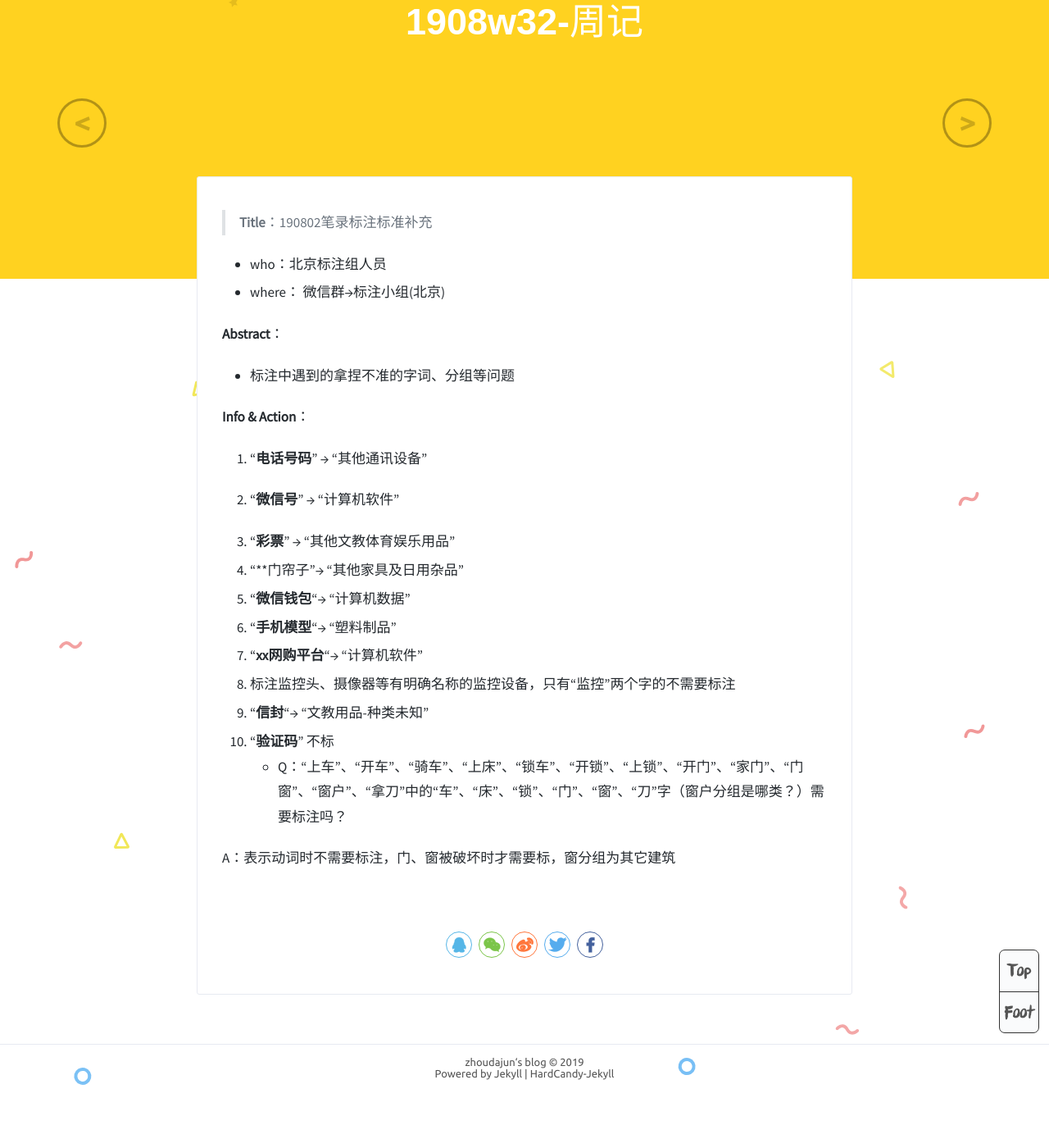
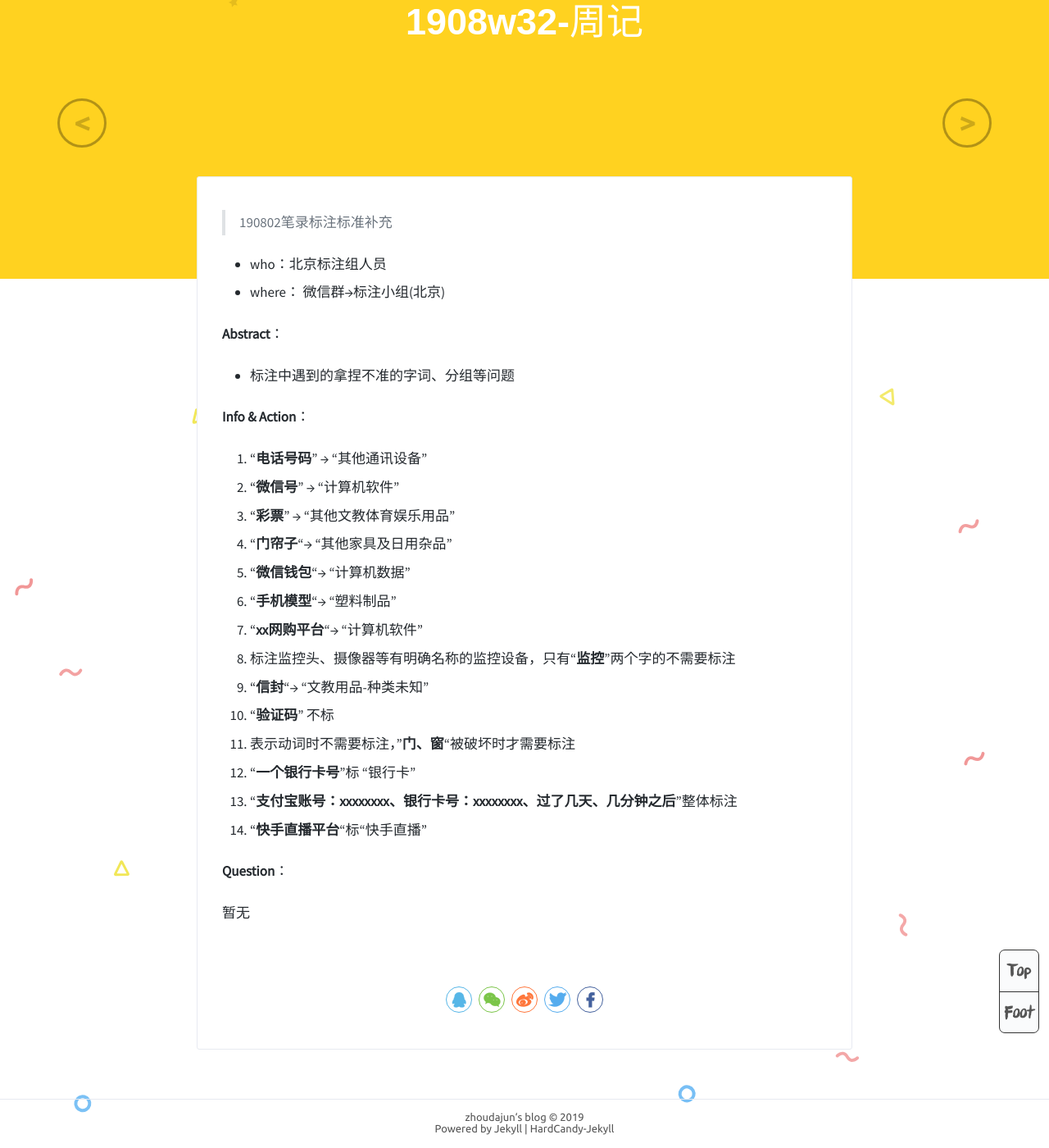
Before and after one commit to zhoudajun/zhoudajun.github.io, a Jekyll site: the page built from _posts/2019-08-10-w32-weekly-record.md, in a window 1280 px wide and 1400 px high, scrolled down 285 px. Shown: the whole window at 82% size. Built offline with Jekyll 4.4.1, drawn with Linux system fonts in a browser that asks for light colours; comment, search, counter and statistics services are not loaded; before the commit the page ends 1634 px from its top, so only the background shows below that.

Commit message:
Update 2019-08-10-w32-weekly-record.md

```diff
--- a/_posts/2019-08-10-w32-weekly-record.md
+++ b/_posts/2019-08-10-w32-weekly-record.md
@@ -8,7 +8,7 @@ color: rgb(255,210,32)
 tags: log
 ---
 
-> **Title**：190802笔录标注标准补充
+> 190802笔录标注标准补充
 
 
 
@@ -26,19 +26,22 @@ tags: log
 **Info & Action**：
 
 1. “**电话号码**” → "其他通讯设备"
-
 2. "**微信号**" → "计算机软件"
-
 3. "**彩票**" → "其他文教体育娱乐用品"
-4. "**门帘子"→ "其他家具及日用杂品"
+4. "**门帘子**"→ "其他家具及日用杂品"
 5. "**微信钱包**"→ "计算机数据"
 6. "**手机模型**"→ "塑料制品"
 7. "**xx网购平台**"→ "计算机软件"
-8. 标注监控头、摄像器等有明确名称的监控设备，只有“监控”两个字的不需要标注
+8. 标注监控头、摄像器等有明确名称的监控设备，只有“**监控**”两个字的不需要标注
 9. "**信封**"→ "文教用品-种类未知"
 10. "**验证码**" 不标
-- Q：“上车”、“开车”、“骑车”、“上床”、“锁车”、“开锁”、“上锁”、“开门”、“家门”、“门窗”、“窗户”、“拿刀”中的“车”、“床”、“锁”、“门”、“窗”、“刀”字（窗户分组是哪类？）需要标注吗？
+11. 表示动词时不需要标注，"**门、窗**"被破坏时才需要标注
+12. “**一个银行卡号**”标 “银行卡”
+13. “**支付宝账号：xxxxxxxx、银行卡号：xxxxxxxx、过了几天、几分钟之后**”整体标注
+14. "**快手直播平台**"标“快手直播”
 
-A：表示动词时不需要标注，门、窗被破坏时才需要标，窗分组为其它建筑
 
->
+
+**Question**：
+
+暂无
```
